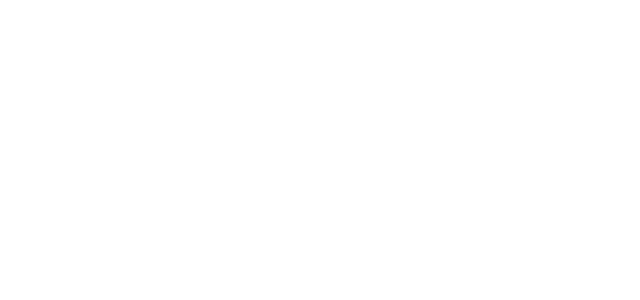
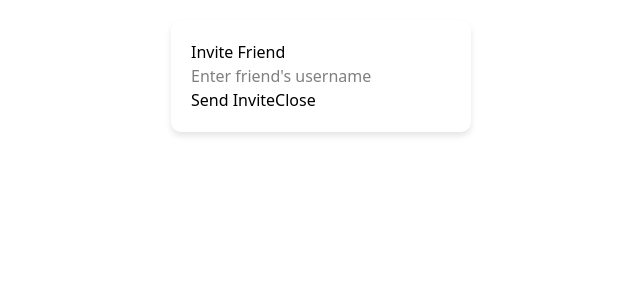
Before and after one commit to Harmandeep-ux/habit_clash, a React (Vite) app in the folder frontend/: page /invite in a window 1280 px wide. Before the commit this address had no page. Shown: the top 300 px of the page, without its empty margins (319-959 px from the left). Built offline with nearby package versions, Linux system fonts and the light colour scheme.

Commit message:
getmyChallenge

```diff
--- a/frontend/api/ChallengeApi.jsx
+++ b/frontend/api/ChallengeApi.jsx
@@ -20,8 +20,8 @@
     return data
 }
 
-export const inviteUser = async(challengeid)=>{
-    const {data} = await axiosInstance.post(`/challenge/invite${challengeid}`)
+export const inviteUser = async(challengeid,username)=>{
+    const {data} = await axiosInstance.post(`/challenge/invite/${challengeid}`,{username})
     return data
 }
 
--- a/frontend/components/ChallengeCard.jsx
+++ b/frontend/components/ChallengeCard.jsx
@@ -1,9 +1,53 @@
-import React from 'react'
+import React, { useEffect, useState } from 'react';
+import { getMyChallenges } from '../api/ChallengeApi';
 
 const ChallengeCard = () => {
+  const [challenges, setChallenges] = useState([]);
+  const [loading, setLoading] = useState(true);
+
+  useEffect(() => {
+    const fetchChallenges = async () => {
+      try {
+        const { challenge } = await getMyChallenges(); // Expected { challenge: [...] }
+        setChallenges(challenge);
+      } catch (error) {
+        console.error('Error fetching challenges:', error);
+      } finally {
+        setLoading(false);
+      }
+    };
+
+    fetchChallenges();
+  }, []);
+
+  if (loading) return <p>Loading challenges...</p>;
+
   return (
-    <div>ChallengeCard</div>
-  )
-}
+    <div>
+      <h2>My Challenges</h2>
+      {challenges.length === 0 ? (
+        <p>No challenges found.</p>
+      ) : (
+        <div style={{ display: 'flex', flexWrap: 'wrap', gap: '15px' }}>
+          {challenges.map((ch) => (
+            <div key={ch._id} style={cardStyle}>
+              <h3>{ch.title}</h3>
+              <p>{ch.description}</p>
+              <p><strong>Habit Type:</strong> {ch.habitType}</p>
+              <p><strong>Duration:</strong> {ch.durationDays} days</p>
+              <p><strong>Start:</strong> {new Date(ch.startDate).toLocaleDateString()}</p>
+              <p><strong>End:</strong> {new Date(ch.endDate).toLocaleDateString()}</p>
+              <p><strong>Participants:</strong> {ch.participants.length}</p>
+              <p><strong>ID:</strong> {ch._id}</p>
+              <button>Invite Friends</button>
+            </div>
+          ))}
+        </div>
+      )}
+    </div>
+  );
+};
 
-export default ChallengeCard
+
+
+export default ChallengeCard;
--- a/frontend/components/InviteModal.jsx
+++ b/frontend/components/InviteModal.jsx
@@ -0,0 +1,56 @@
+import React, { useState } from 'react';
+import { inviteUser } from '../api/ChallengeApi';
+
+const InviteModal = ({ challengeId, onClose }) => {
+  const [username, setUsername] = useState('');
+  const [loading, setLoading] = useState(false);
+  const [message, setMessage] = useState('');
+
+  const handleInvite = async () => {
+    if (!username.trim()) {
+      setMessage('Please enter a username.');
+      return;
+    }
+
+    try {
+      setLoading(true);
+      const response = await inviteUser(challengeId, username.trim());
+      setMessage(response.msg || 'Invitation sent successfully!');
+      setUsername('');
+    } catch (error) {
+      setMessage(error.response?.data?.msg || 'Failed to send invite.');
+    } finally {
+      setLoading(false);
+    }
+  };
+
+  return (
+    <div className="invite-modal" style={modalStyle}>
+      <h2>Invite Friend</h2>
+      <input
+        type="text"
+        placeholder="Enter friend's username"
+        value={username}
+        onChange={(e) => setUsername(e.target.value)}
+        disabled={loading}
+      />
+      <button onClick={handleInvite} disabled={loading}>
+        {loading ? 'Sending...' : 'Send Invite'}
+      </button>
+      <button onClick={onClose}>Close</button>
+      {message && <p>{message}</p>}
+    </div>
+  );
+};
+
+// Simple inline style for modal (replace with Tailwind/Custom CSS later)
+const modalStyle = {
+  background: '#fff',
+  padding: '20px',
+  borderRadius: '10px',
+  width: '300px',
+  margin: '20px auto',
+  boxShadow: '0 4px 6px rgba(0,0,0,0.1)'
+};
+
+export default InviteModal;
--- a/frontend/pages/Dashboard.jsx
+++ b/frontend/pages/Dashboard.jsx
@@ -64,9 +64,11 @@
           <p className="text-orange-200 mb-5">
             Track your progress in current challenges and maintain your streaks
           </p>
-          <button className="w-full bg-gradient-to-r from-orange-500 to-yellow-500 text-black font-medium py-3 px-6 rounded-lg">
+         <Link to='/mine'>
+         <button className="w-full bg-gradient-to-r from-orange-500 to-yellow-500 text-black font-medium py-3 px-6 rounded-lg">
             View Progress
           </button>
+         </Link>
         </motion.div>
 
         {/* Leaderboard */}
@@ -94,9 +96,11 @@
           <p className="text-orange-200 mb-5">
             Bring friends into your challenges for accountability and fun
           </p>
-          <button className="w-full bg-gradient-to-r from-orange-500 to-yellow-500 text-black font-medium py-3 px-6 rounded-lg">
+         <Link to='/invite'>
+         <button className="w-full bg-gradient-to-r from-orange-500 to-yellow-500 text-black font-medium py-3 px-6 rounded-lg">
             Send Invites
           </button>
+         </Link>
         </motion.div>
 
         {/* My Streak */}
--- a/frontend/src/App.jsx
+++ b/frontend/src/App.jsx
@@ -7,6 +7,8 @@
 import Layout from './layout/Layout';
 import HomePage from '../pages/HomePage';
 import CreateChallenge from '../pages/CreateChallenge';
+import InviteModal from '../components/InviteModal';
+import ChallengeCard from '../components/ChallengeCard';
 
 const ProtectedRoute = ({ children }) => {
   const { isAuthenticated } = useAuth();
@@ -30,6 +32,8 @@
           />
           <Route path='/dashboard' element={<Layout />}/>
           <Route path='/createchallenge' element={<CreateChallenge/>}/>
+          <Route path='/invite' element={<InviteModal/>}/>
+          <Route path='/mine' element={<ChallengeCard/>}/>
         </Routes>
       </Router>
     </AuthProvider>
```
